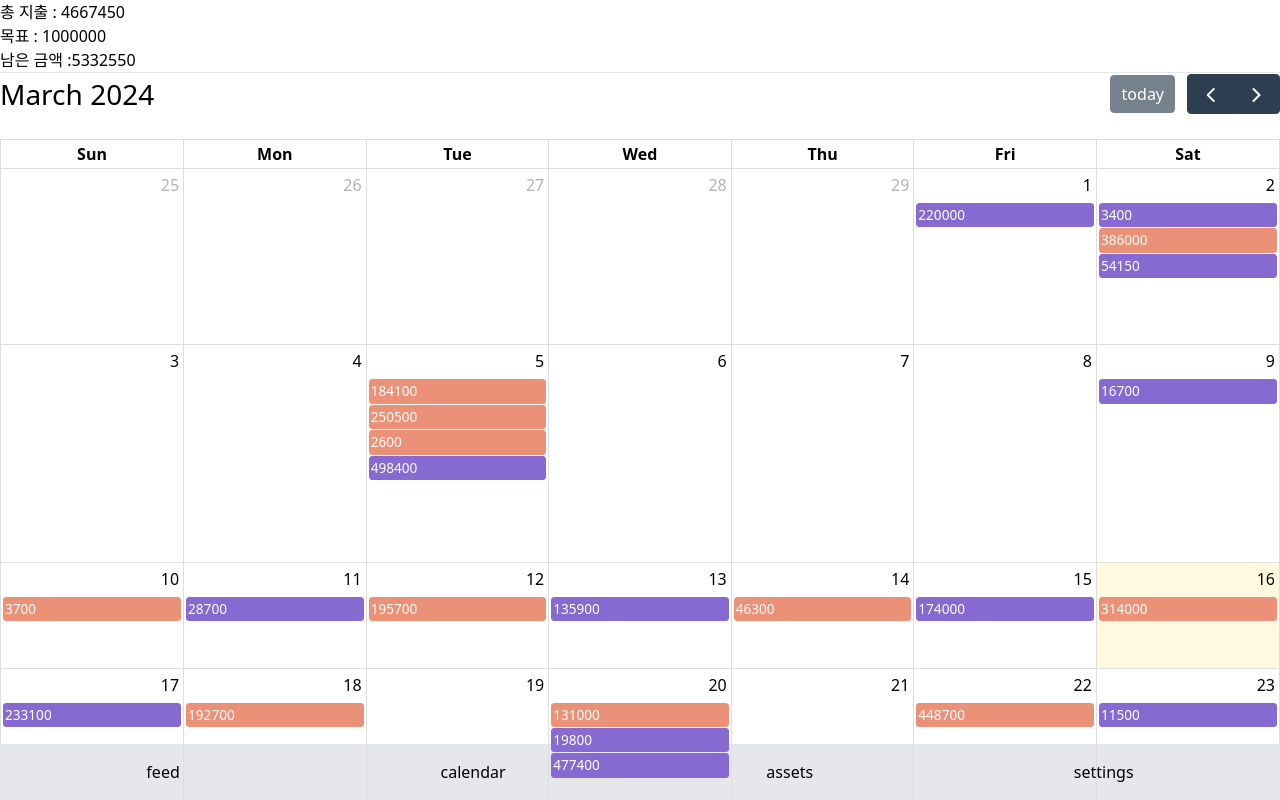
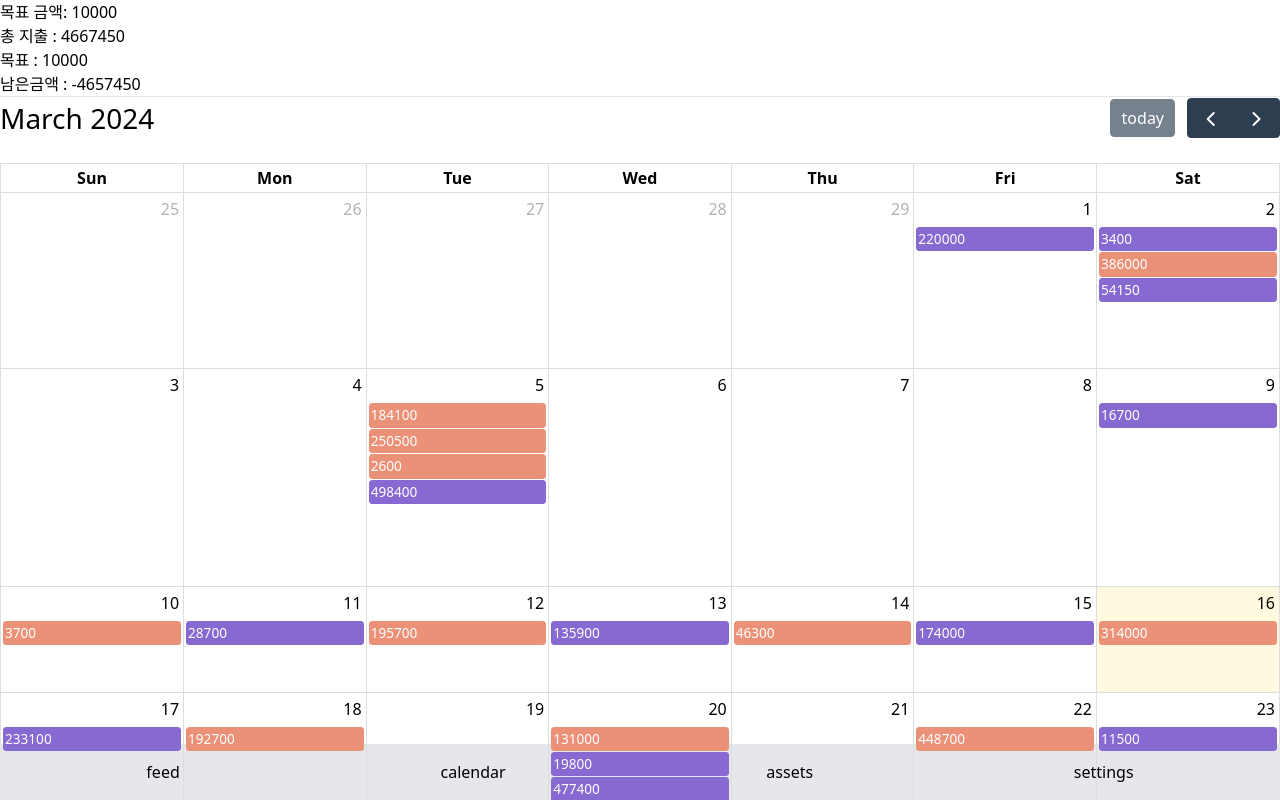
Before and after one commit to taewonnn/Wooma, a React (Create React App) app: page /calendar in a window 1280 px wide. Shown: the top 800 px of the page. Built offline with nearby package versions, Linux system fonts and the light colour scheme.

Commit message:
feat: data 공통화

```diff
--- /dev/null
+++ b/src/common/data.ts
@@ -0,0 +1,2 @@
+/** calendar */
+export const CalendarTop = ['총 지출 :', '목표 : ', '남은금액 :'];
--- a/src/pages/Calendar.tsx
+++ b/src/pages/Calendar.tsx
@@ -9,6 +9,8 @@ import EntrySwitcher from '../components/calendar/EntrySwitcher';
 import { dateClickedState, selectedDateState } from '../atoms';
 import { useRecoilState, useSetRecoilState } from 'recoil';
 import { useTransactions } from '../hooks/TransactionsQuery';
+import { CalendarTop } from '../common/data';
+import { useState } from 'react';
 
 /**
   • 전체 데이터셋: financialTransactions
@@ -17,7 +19,7 @@ import { useTransactions } from '../hooks/TransactionsQuery';
 	•	거래 유형: transactionType
 	•	거래 금액: amount
 	•	거래 설명: description
- */
+*/
 
 function Calendar() {
   /** 날짜 클릭한 상태 */
@@ -25,6 +27,9 @@ function Calendar() {
 
   /** 클릭한 일자 확인 상태 변경함수만 가져오기 */
   const setSelectedDate = useSetRecoilState(selectedDateState);
+
+  /** 목표금액 설정 */
+  const [targetAmount, setTargetAmount] = useState<string>('10000'); // 초기 목표 금액 설정
 
   /** 일자 확인 함수 */
   const handleDateClick = (date: IDateSelectArg) => {
@@ -73,12 +78,34 @@ function Calendar() {
     console.log('memberId 확인:', info.event._def.extendedProps.memberId);
   };
 
+  /** 지출 데이터 */
+  const remainingAmount = Number(targetAmount) - totalExpenses;
+
+  const dynamicValues = [totalExpenses, targetAmount, remainingAmount];
+
+  const handleTargetAmountChange = (e: React.ChangeEvent<HTMLInputElement>) => {
+    const value = e.target.value;
+    // 빈 문자열일 경우 숫자로 변환하지 않음
+    if (value === '') {
+      setTargetAmount('');
+    } else if (/^\d*$/.test(value)) {
+      // 숫자만 입력될 수 있도록 체크
+      setTargetAmount(value);
+    }
+  };
+
   return (
     <>
+      {/* 목표 금액 입력 필드 */}
+      <div>
+        <label>목표 금액: </label>
+        <input type="number" value={targetAmount} onChange={handleTargetAmountChange} />
+      </div>
+
       {/* 이번 달  지출 */}
-      <p>총 지출 : {totalExpenses}</p>
-      <p>목표 : 1000000</p>
-      <p>남은 금액 :{10000000 - totalExpenses}</p>
+      {CalendarTop.map((text, index) => (
+        <p key={index}>{`${text} ${dynamicValues[index]}`}</p>
+      ))}
       <hr />
 
       {/* FullCalendar */}
```
